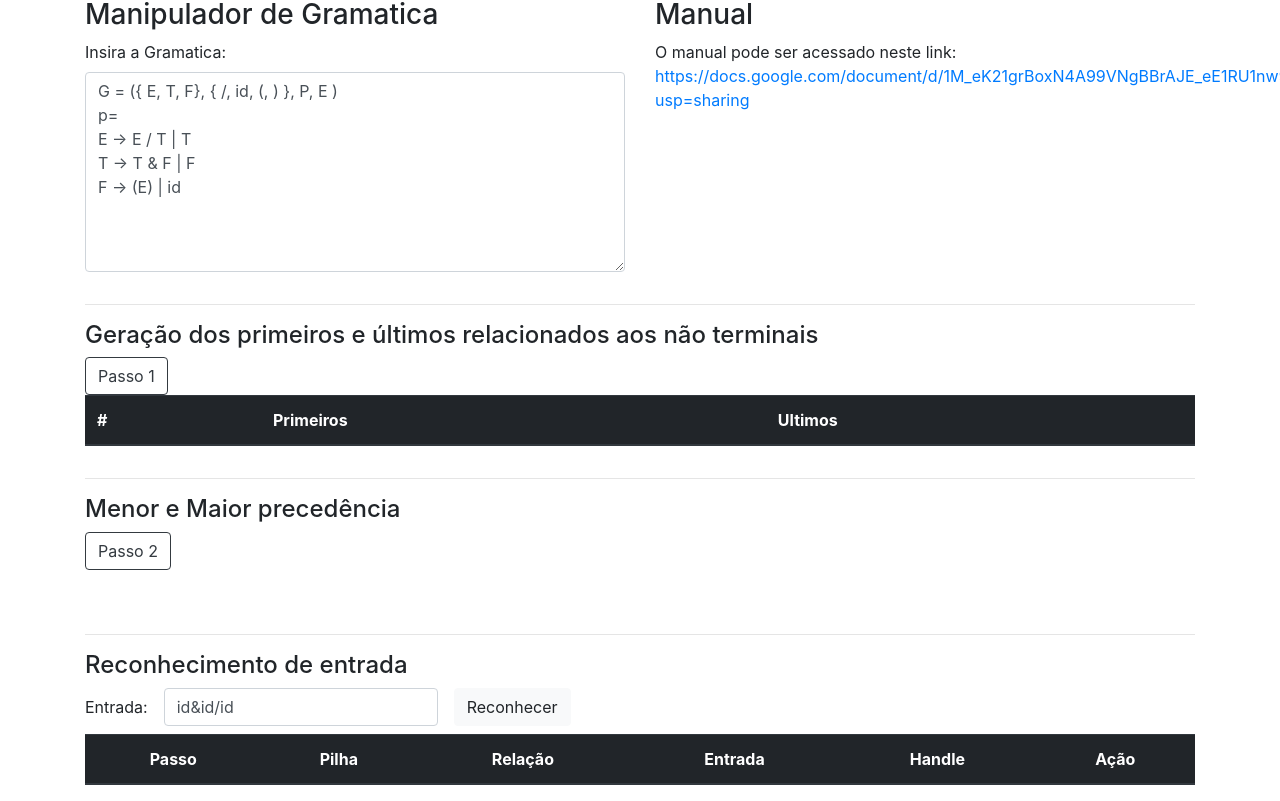
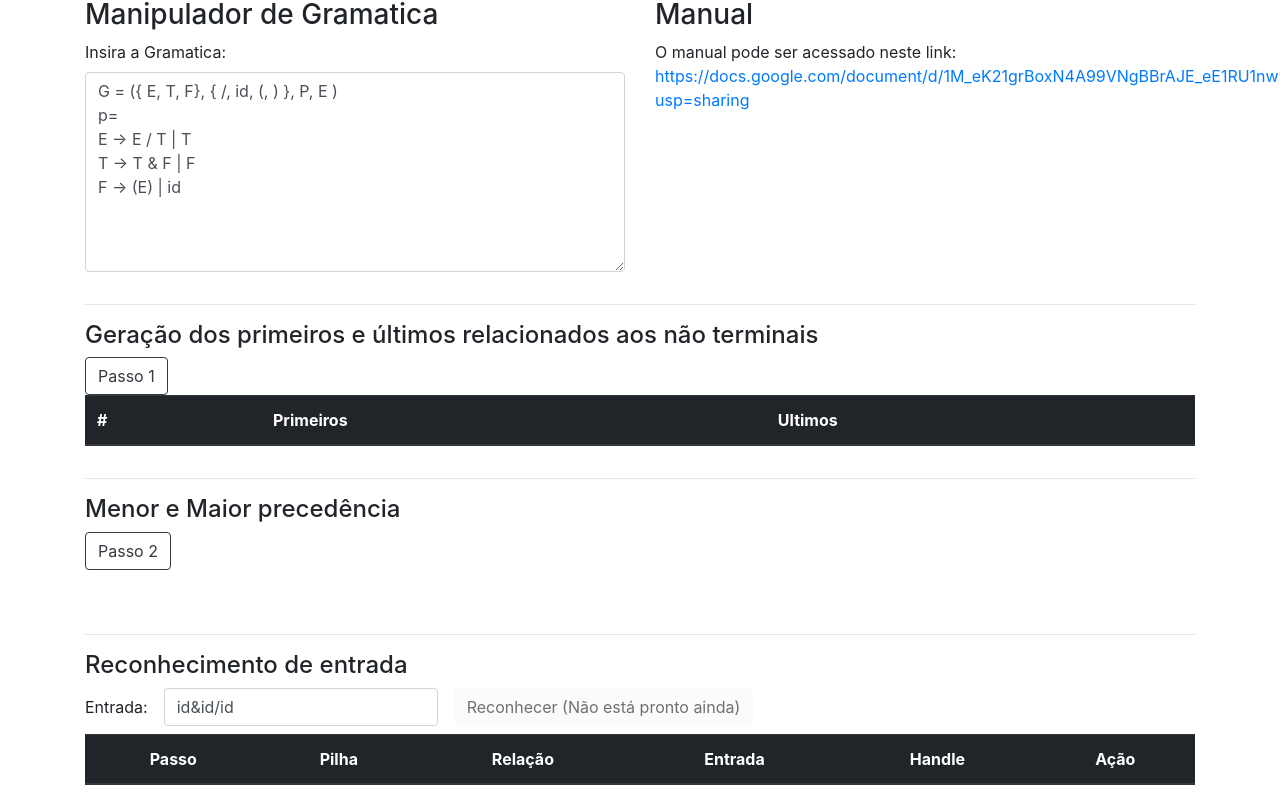
Before and after one commit to jacksomsoares/semanticalize, an Angular app: page /precedencia-operadores in a window 1280 px wide. Shown: the part 384-1185 px from the top of the page. Built offline with nearby package versions, Linux system fonts and the light colour scheme.

Commit message:
added message to button

```diff
--- a/src/app/apopasso3/apopasso3.component.html
+++ b/src/app/apopasso3/apopasso3.component.html
@@ -5,7 +5,7 @@
   <div class="form-group mx-sm-3 mb-2">
     <input id="inputRecognition" class="form-control" type="text" [(ngModel)]="inputRecog">
   </div>
-  <button class="btn btn-light mb-2" (click)="recognize()">Reconhecer</button>
+  <button class="btn btn-light mb-2" (click)="recognize()" disabled>Reconhecer (Não está pronto ainda)</button>
 </div>
 <table class="table">
   <thead class="thead-dark">
```
